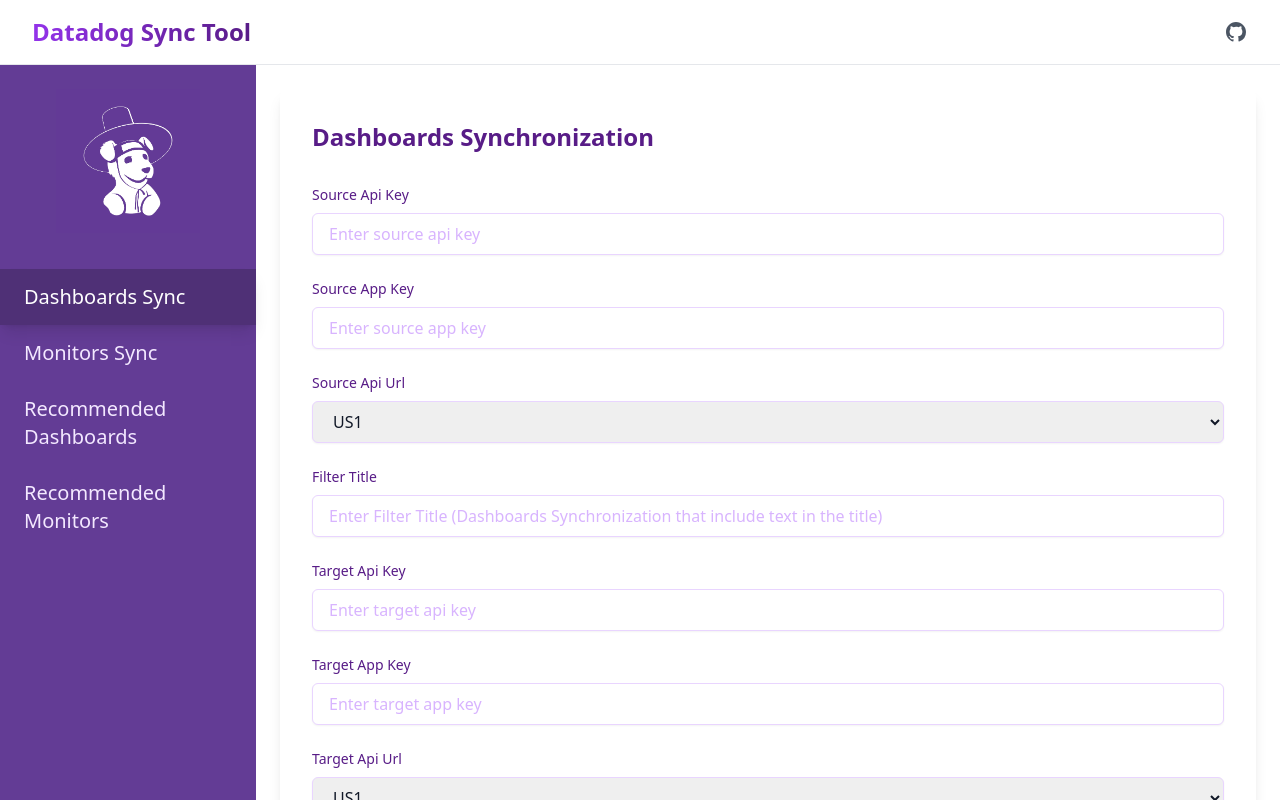
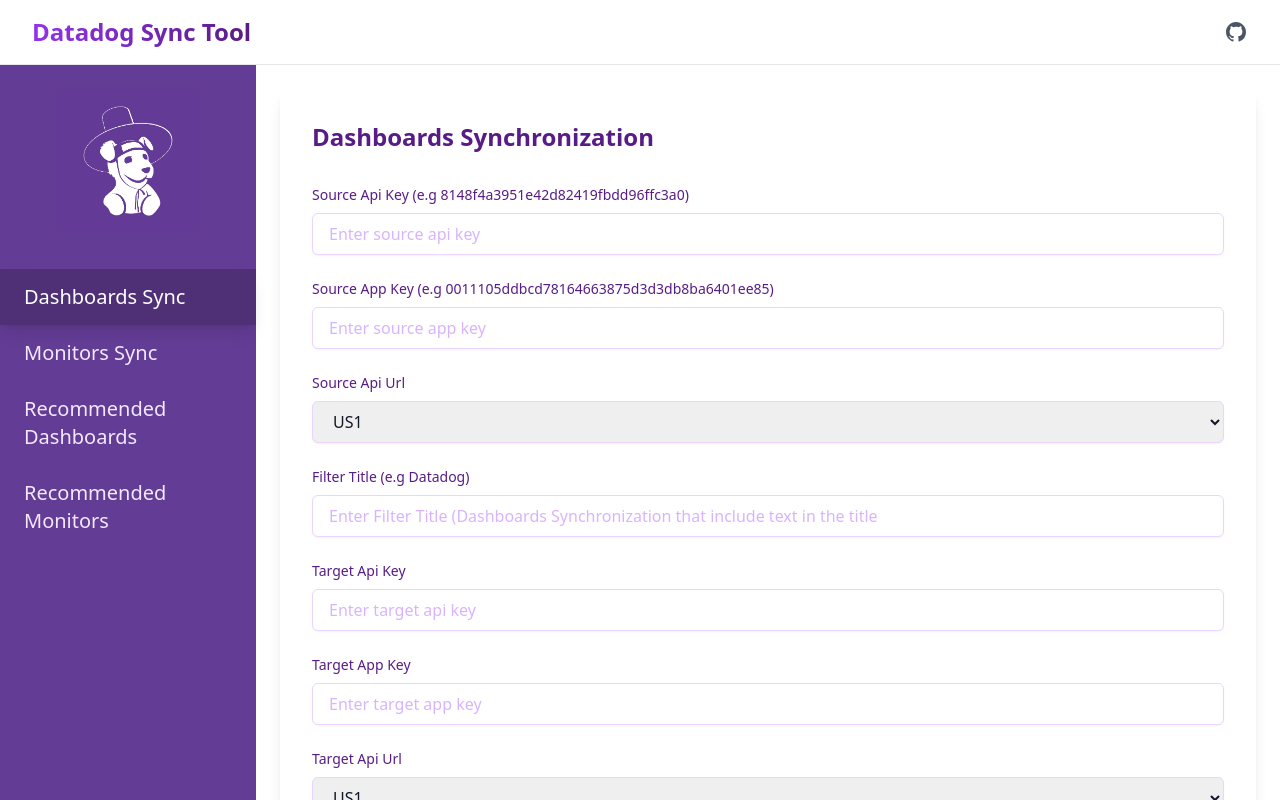
Before and after one commit to leedoing/dd-sync, a Next.js app: page / in a window 1280 px wide. Both pictures are taken after a click on the button "Dashboards Sync". Shown: the top 800 px of the page. Built offline with nearby package versions, Linux system fonts and the light colour scheme.

Commit message:
added label

```diff
--- a/components/sync/dashboard/DashboardSync.tsx
+++ b/components/sync/dashboard/DashboardSync.tsx
@@ -98,6 +98,14 @@
       );
     }
 
+    const placeholderText = {
+      sourceApiKey: 'Enter source api key',
+      sourceAppKey: 'Enter source app key',
+      targetApiKey: `Enter ${key.replace(/([A-Z])/g, ' $1').toLowerCase()}`,
+      targetAppKey: `Enter ${key.replace(/([A-Z])/g, ' $1').toLowerCase()}`,
+      filterTitle: 'Enter Filter Title (Dashboards Synchronization that include text in the title'
+    }[key] || `Enter ${key.replace(/([A-Z])/g, ' $1').toLowerCase()}`;
+
     return (
       <input
         type="text"
@@ -107,9 +115,7 @@
         className="w-full px-4 py-2 border border-purple-200 rounded-md shadow-sm
                  focus:ring-2 focus:ring-purple-500 focus:border-purple-500
                  placeholder-purple-300 text-gray-900"
-        placeholder={key === 'filterTitle'
-          ? 'Enter Filter Title (Dashboards Synchronization that include text in the title)'
-          : `Enter ${key.replace(/([A-Z])/g, ' $1').toLowerCase()}`}
+        placeholder={placeholderText}
       />
     );
   };
@@ -120,14 +126,26 @@
       <h2 className="text-2xl font-bold mb-8 text-purple-900">Dashboards Synchronization</h2>
       <form onSubmit={handleSubmit} className="space-y-6">
         <div className="grid grid-cols-1 gap-6">
-          {Object.entries(formData).map(([key, value]) => (
-            <div key={key}>
-              <label className="block text-sm font-medium text-purple-900 mb-2">
-                {key.charAt(0).toUpperCase() + key.slice(1).replace(/([A-Z])/g, ' $1')}
-              </label>
-              {renderInput(key, value)}
-            </div>
-          ))}
+          {Object.entries(formData).map(([key, value]) => {
+            const labelText = {
+              sourceApiKey: 'Source Api Key (e.g 8148f4a3951e42d82419fbdd96ffc3a0)',
+              sourceAppKey: 'Source App Key (e.g 0011105ddbcd78164663875d3d3db8ba6401ee85)',
+              sourceApiUrl: 'Source Api Url',
+              filterTitle: 'Filter Title (e.g Datadog)',
+              targetApiKey: 'Target Api Key',
+              targetAppKey: 'Target App Key',
+              targetApiUrl: 'Target Api Url'
+            }[key] || key.charAt(0).toUpperCase() + key.slice(1).replace(/([A-Z])/g, ' $1');
+
+            return (
+              <div key={key}>
+                <label className="block text-sm font-medium text-purple-900 mb-2">
+                  {labelText}
+                </label>
+                {renderInput(key, value)}
+              </div>
+            );
+          })}
         </div>
 
         <button
--- a/components/sync/monitor/MonitorSync.tsx
+++ b/components/sync/monitor/MonitorSync.tsx
@@ -113,6 +113,14 @@
       );
     }
 
+    const placeholderText = {
+      sourceApiKey: 'Enter source api key',
+      sourceAppKey: 'Enter source app key',
+      targetApiKey: `Enter ${key.replace(/([A-Z])/g, ' $1').toLowerCase()}`,
+      targetAppKey: `Enter ${key.replace(/([A-Z])/g, ' $1').toLowerCase()}`,
+      filterTag: 'Enter Filter Tag (Monitors synchronization by filtering based on tag'
+    }[key] || `Enter ${key.replace(/([A-Z])/g, ' $1').toLowerCase()}`;
+
     return (
       <input
         type="text"
@@ -121,10 +129,8 @@
         onChange={handleChange}
         className="w-full px-4 py-2 border border-purple-200 rounded-md shadow-sm
                  focus:ring-2 focus:ring-purple-500 focus:border-purple-500
-                 placeholder-purple-300 text-gray-900"  // 텍스트 색상을 검은색으로 변경
-        placeholder={key === 'filterTag'
-          ? 'Enter Filter Tag (Monitors synchronization by filtering based on tag, e.g env:prod)'
-          : `Enter ${key.replace(/([A-Z])/g, ' $1').toLowerCase()}`}
+                 placeholder-purple-300 text-gray-900"
+        placeholder={placeholderText}
       />
     );
   };
@@ -135,14 +141,26 @@
       <h2 className="text-2xl font-bold mb-8 text-purple-900">Monitors Synchronization</h2>
       <form onSubmit={handleSubmit} className="space-y-6">
         <div className="grid grid-cols-1 gap-6">
-          {Object.entries(formData).map(([key, value]) => (
-            <div key={key}>
-              <label className="block text-sm font-medium text-purple-900 mb-2">
-                {key.charAt(0).toUpperCase() + key.slice(1).replace(/([A-Z])/g, ' $1')}
-              </label>
-              {renderInput(key, value)}
-            </div>
-          ))}
+          {Object.entries(formData).map(([key, value]) => {
+            const labelText = {
+              sourceApiKey: 'Source Api Key (e.g 8148f4a3951e42d82419fbdd96ffc3a0)',
+              sourceAppKey: 'Source App Key (e.g 0011105ddbcd78164663875d3d3db8ba6401ee85)',
+              sourceApiUrl: 'Source Api Url',
+              filterTag: 'Filter Tag (e.g managed_by:datadog-kr-hyunjin)',
+              targetApiKey: 'Target Api Key',
+              targetAppKey: 'Target App Key',
+              targetApiUrl: 'Target Api Url'
+            }[key] || key.charAt(0).toUpperCase() + key.slice(1).replace(/([A-Z])/g, ' $1');
+
+            return (
+              <div key={key}>
+                <label className="block text-sm font-medium text-purple-900 mb-2">
+                  {labelText}
+                </label>
+                {renderInput(key, value)}
+              </div>
+            );
+          })}
         </div>
 
         <button
```
